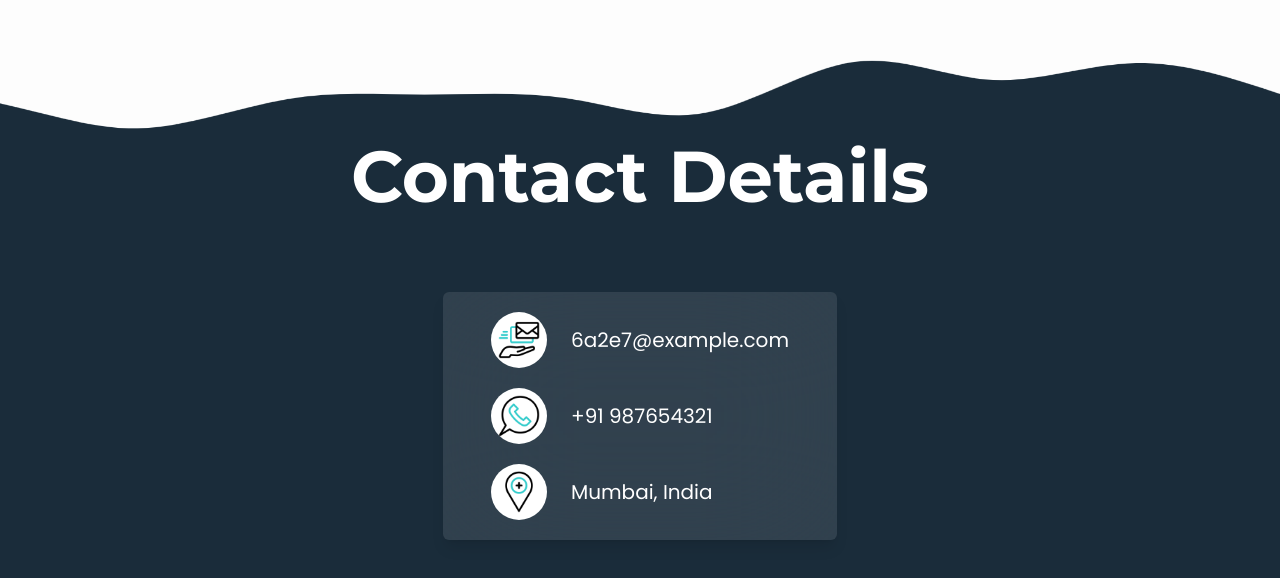
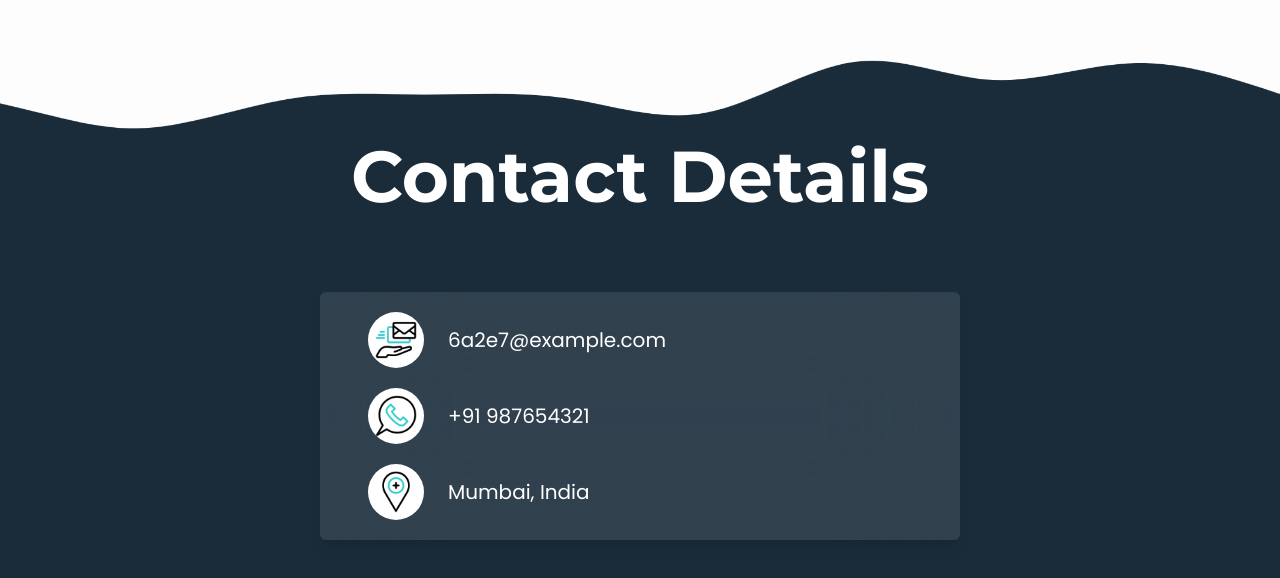
Before and after one commit to arsalanahmad123/Combined-Portfolio, a React (Vite) app: page / in a window 1280 px wide. Shown: the part 8717-9295 px from the top of the page. Built offline with nearby package versions, Linux system fonts and the light colour scheme; a web font is replaced by a local one.

Commit message:
changed footer

```diff
--- a/src/components/Contact.jsx
+++ b/src/components/Contact.jsx
@@ -38,7 +38,7 @@ const Contact = () => {
                         ease: 'backInOut',
                     }}
                 ></motion.div>
-                <div className=' flex justify-between items-center flex-row-reverse  gap-x-5 md:px-20 px-5 gap-y-5 '>
+                <div className=' flex justify-between items-center lg:flex-row-reverse  gap-x-5 md:px-20 px-5 gap-y-5 flex-col'>
                     <img src={formImage} className='w-[45%]' alt='' />
                     <div className='flex flex-col gap-y-5 p-10 rounded-lg'>
                         <h1 className='text-gray-800 md:text-7xl font-bold monster text-center text-3xl'>
--- a/src/components/Information.jsx
+++ b/src/components/Information.jsx
@@ -16,7 +16,7 @@ const Information = () => {
                 <h1 className='md:text-7xl text-4xl text-white font-bold text-center monster -mt-96'>
                     Contact Details
                 </h1>
-                <div className='flex flex-col  justify-center items-start poppins gap-y-1 mx-auto px-10 py-3 bg-white/10 backdrop-blur-3xl shadow-lg rounded-md w-fit'>
+                <div className='flex flex-col  justify-center items-start poppins gap-y-1 mx-auto px-10 py-3 bg-white/10 backdrop-blur-3xl shadow-lg rounded-md md:w-[50%]'>
                     <div className='flex flex-row text-white gap-x-6 justify-between items-center  p-2'>
                         <img
                             src={mail}
```
